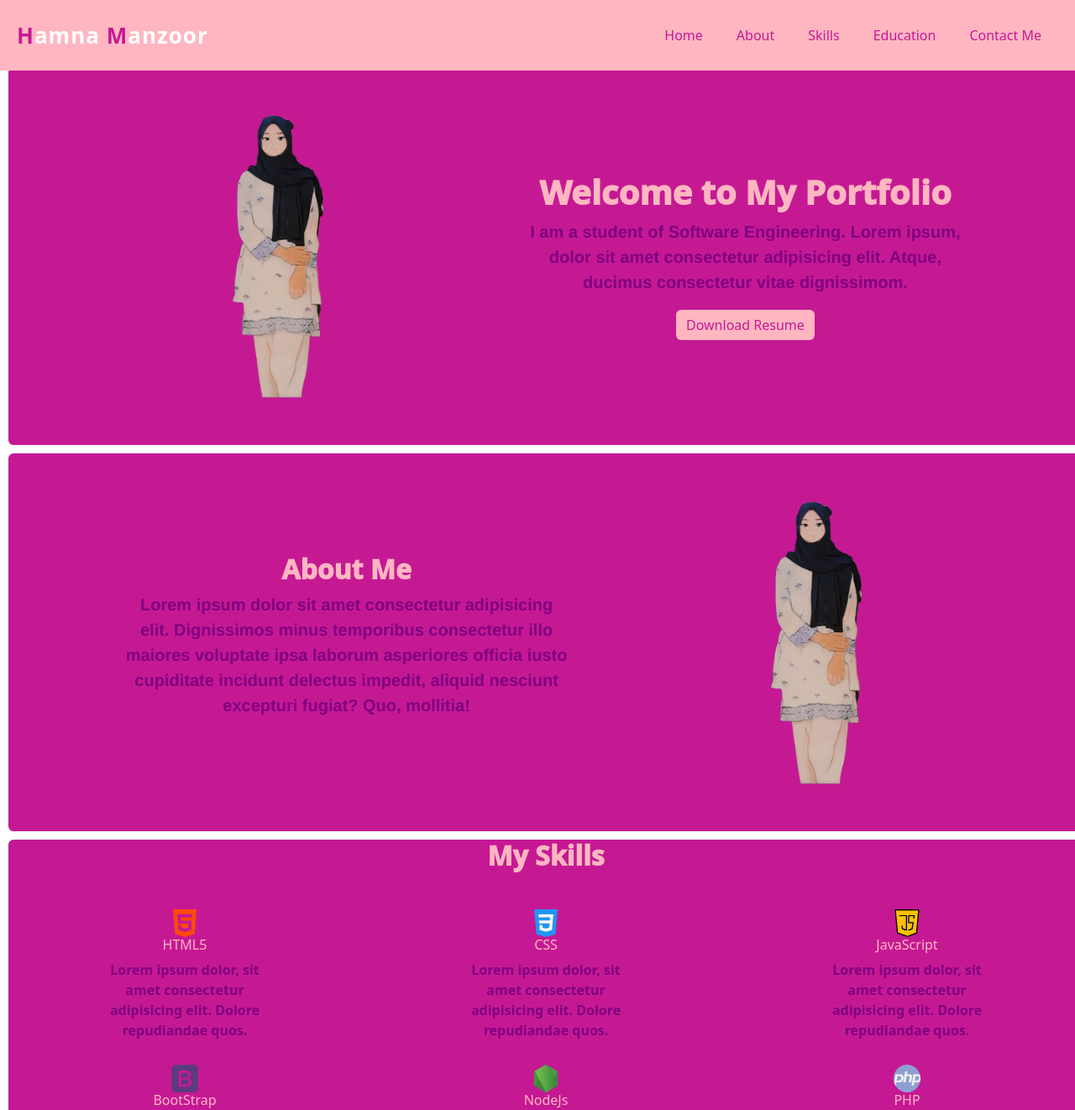
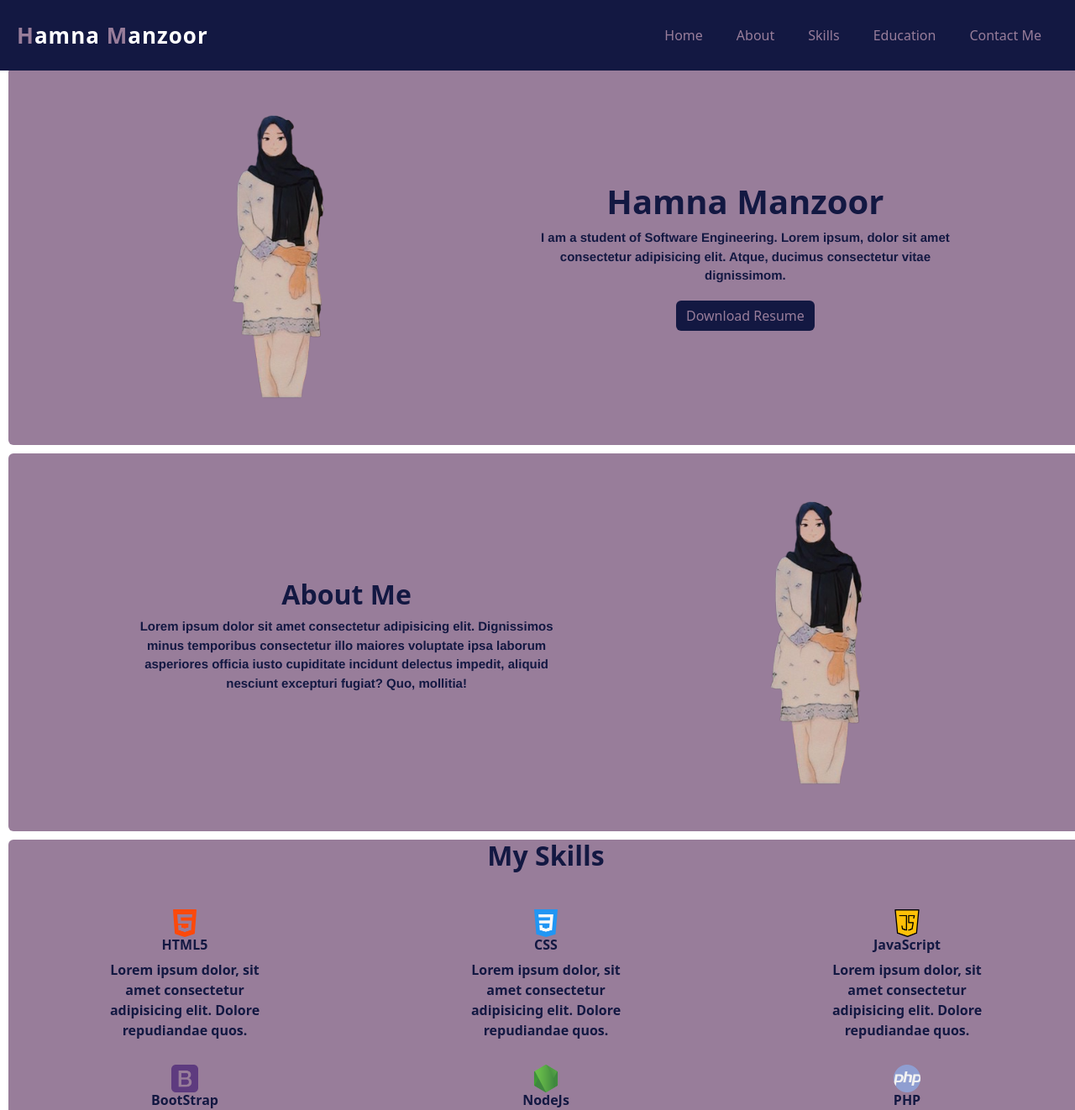
Before and after one commit to hamna-manzoor/ProgrammersTech, a plain HTML site: page PORTFOLIO/index.html in a window 1280 px wide. Shown: the top 1322 px of the page at 84% size. Drawn offline with nearby package versions, Linux system fonts and the light colour scheme.

Commit message:
Description of changes

```diff
--- a/PORTFOLIO/index.html
+++ b/PORTFOLIO/index.html
@@ -35,11 +35,11 @@
             <div class="container">
                 <img src="WhatsApp_Image_2024-07-02_at_11.24.08_PM-removebg-preview.png" alt="Your Photo">
                 <div class="intro">
-                    <h1>Welcome to My Portfolio</h1>
+                    <h1>Hamna Manzoor</h1>
                     <p>I am a student of Software Engineering. Lorem ipsum, dolor
                         sit amet consectetur adipisicing elit. Atque,
                         ducimus consectetur vitae dignissimom.</p>
-                    <a class="btn btn-primary btn-color:black" href="Hamna's Resume.pdf" target="Blank"
+                    <a class="btn btn-primary btn-color:black" href="My Resume.pdf" target="Blank"
                         role="button">Download Resume</a>
                 </div>
             </div>
--- a/PORTFOLIO/styles.css
+++ b/PORTFOLIO/styles.css
@@ -10,7 +10,7 @@ header {
     align-items: center;
     padding: 20px;
     width: 100%;
-    background-color: lightpink;
+    background-color: #131842;
     position: fixed;
     top: 0;
     z-index: 1000;
@@ -24,7 +24,7 @@ header {
 }
 
 span {
-    color: #c51994;
+    color: #987D9A;
 }
 
 .navlists {
@@ -36,7 +36,7 @@ span {
 }
 
 .navlists a {
-    color: #c51994;
+    color: #987D9A;
     font-weight: 500;
     padding: 10px 20px;
     text-decoration: none;
@@ -55,7 +55,7 @@ span {
 .hamburger div {
     width: 25px;
     height: 3px;
-    background-color: #c51994;
+    background-color: #987D9A;
     margin: 4px;
     transition: all 0.3s;
 }
@@ -93,43 +93,43 @@ span {
 
 #home {
     margin-top: 80px;
-    background-color: #c51994;
+    background-color: #987D9A;
 
     h1 {
-        color: lightpink;
-        font-weight: 1000;
+        color: #131842;
+        font-weight: 800;
     }
 
     p {
-        color: purple;
+        color: #131842;
         font-family: 'Franklin Gothic Medium', 'Arial Narrow', Arial, sans-serif;
-        font-size: 20px;
+        font-size: 15px;
     }
 
     a {
-        background-color: lightpink;
-        color: #c51994;
+        background-color: #131842;
+        color: #987D9A;
         border: white;
     }
 
     a:hover {
-        color: lightpink;
-        background-color: purple;
+        color: #131842;
+        background-color: #E2BBE9;
     }
 }
 
 #about {
-    background-color: #c51994;
+    background-color: #987D9A;
 
     h2 {
-        color: lightpink;
-        font-weight: 1000;
+        color: #131842;
+        font-weight: 800;
     }
 
     p {
-        color: purple;
+        color: #131842;
         font-family: 'Franklin Gothic Medium', 'Arial Narrow', Arial, sans-serif;
-        font-size: 20px;
+        font-size: 15px;
     }
 }
 
@@ -138,8 +138,8 @@ span {
 
     h2 {
         text-align: center;
-        color: lightpink;
-        font-weight: 1000;
+        color: #131842;
+        font-weight: 800;
     }
 }
 
@@ -152,7 +152,7 @@ span {
 }
 
 .box {
-    background-color: #c51994;
+    background-color: #987D9A;
     height: 150px;
     width: 200px;
     display: flex;
@@ -173,20 +173,21 @@ span {
 
 .box p {
     text-align: center;
-    color: purple;
-    font-weight: 800;
+    color: #131842;
+    font-weight: 700;
 }
 
 .box h6 {
-    color: lightpink;
+    color: #131842;
+    font-weight: 900;
 }
 
 #skills {
-    background-color: #c51994;
+    background-color: #987D9A;
 }
 
 #contact {
-    background-color: #c51994;
+    background-color: #987D9A;
 }
 
 #contact .container1 {
@@ -234,7 +235,7 @@ span {
     margin-top: 20px;
     text-align: center;
     font-size: 16px;
-    color: lightpink;
+    color: #131842;
     font-weight: bold;
 }
 
@@ -247,7 +248,7 @@ span {
 }
 
 #contact .social-links a {
-    color: lightpink;
+    color: #131842;
     text-decoration: none;
     font-size: 16px;
     display: flex;
@@ -261,15 +262,15 @@ span {
 }
 
 #contact h2 {
-    color: lightpink;
+    color: #131842;
     font-weight: 1000;
     text-align: center;
     margin-bottom: 20px;
 }
 
 #contact .btn-submit {
-    background-color: #c51994;
-    color: lightpink;
+    background-color: #987D9A;
+    color: #131842;
     padding: 10px 20px;
     border: none;
     border-radius: 4px;
@@ -281,11 +282,12 @@ span {
 }
 
 #contact .btn-submit:hover {
-    background-color: purple;
+    background-color: #131842;
+    color: #E2BBE9;
 }
 
 #education {
-    background-color: #c51994;
+    background-color:#987D9A ;
 }
 
 .container1 {
@@ -296,13 +298,13 @@ span {
     list-style-position: inside;
 
     h2 {
-        color: lightpink;
-        font-weight: 1000;
+        color: #131842;
+        font-weight: 800;
     }
 
     li {
-        color: purple;
-        font-weight: 800;
+        color: #131842;
+        font-weight: 700;
     }
 }
 
@@ -318,267 +320,6 @@ span {
     transform: rotate(45deg) translate(-5px, -6px);
 }
 
-
-
-/* body,
-html {
-    margin: 0;
-    padding: 0;
-    box-sizing: border-box;
-}
-
-header {
-    display: flex;
-    justify-content: space-between;
-    align-items: center;
-    padding: 20px;
-    width: 100%;
-    background-color: lightpink;
-    position: fixed;
-    top: 0;
-    z-index: 1000;
-}
-
-.name {
-    font-size: 26px;
-    font-weight: 700;
-    letter-spacing: 1px;
-    color: white;
-}
-
-span {
-    color: #c51994;
-}
-
-.navlists {
-    display: flex;
-    list-style: none;
-    padding: 0;
-    margin: 0;
-    align-items: center;
-}
-
-.navlists a {
-    color: #c51994;
-    font-weight: 500;
-    padding: 10px 20px;
-    text-decoration: none;
-}
-
-.navlists a:hover {
-    color: #f5f5f5;
-}
-
-
-.hamburger {
-    display: none;
-    flex-direction: column;
-    cursor: pointer;
-}
-
-.hamburger div {
-    width: 25px;
-    height: 3px;
-    background-color: #c51994;
-    margin: 4px;
-    transition: all 0.3s;
-}
-
-#home,
-#about,
-#skills,
-#contact,
-#education {
-    margin: 10px;
-    width: 100%;
-    border-radius: 6px;
-    padding: 50px 10%;
-    box-sizing: border-box;
-}
-
-#home {
-    margin-top: 80px;
-    background-color: #c51994;
-    color: lightpink;
-}
-
-#about,
-#skills,
-#contact,
-#education {
-    background-color: #c51994;
-    color: lightpink;
-}
-
-.container {
-    display: flex;
-    height: 450px;
-    text-align: center;
-    align-items: center;
-    justify-content: center;
-    flex-direction: column;
-}
-
-.intro,
-.us {
-    justify-content: space-around;
-    text-align: center;
-    font-size: 24px;
-    padding: 10% 5%;
-    font-weight: 700;
-}
-
-.skill {
-    display: flex;
-    justify-content: space-around;
-    margin-top: 35px;
-    flex-wrap: wrap;
-    gap: 10px;
-}
-
-.box {
-    background-color: #c51994;
-    height: 150px;
-    width: 200px;
-    display: flex;
-    flex-direction: column;
-    align-items: center;
-    text-align: center;
-    padding: 10px;
-    max-width: 200px;
-    flex: 1 1 calc(33.33% - 20px);
-}
-
-.box img {
-    max-width: 30%;
-    max-height: 25%;
-    height: auto;
-    width: auto;
-}
-
-.box p {
-    text-align: center;
-    color: purple;
-    font-weight: 800;
-}
-
-.box h6 {
-    color: lightpink;
-}
-
-#contact .container1 {
-    max-width: 800px;
-    margin: 0 auto;
-    padding: 40px;
-    border-radius: 6px;
-}
-
-#contact .rabta {
-    display: flex;
-    flex-direction: column;
-    gap: 20px;
-}
-
-#contact .rabta .tab {
-    display: flex;
-    flex-direction: column;
-    gap: 10px;
-}
-
-#contact input {
-    width: 100%;
-    padding: 10px;
-    border: 1px solid #ccc;
-    border-radius: 4px;
-    box-sizing: border-box;
-}
-
-#contact input::placeholder {
-    color: #999;
-}
-
-#contact .message input {
-    width: 100%;
-    height: 100px;
-    padding: 10px;
-    border: 1px solid #ccc;
-    border-radius: 4px;
-    box-sizing: border-box;
-}
-
-#contact .contact-info {
-    margin-top: 20px;
-    text-align: center;
-    font-size: 16px;
-    color: lightpink;
-    font-weight: bold;
-}
-
-#contact .social-links {
-    display: flex;
-    justify-content: center;
-    gap: 20px;
-    margin-top: 10px;
-}
-
-#contact .social-links a {
-    color: lightpink;
-    text-decoration: none;
-    font-size: 16px;
-    display: flex;
-    align-items: center;
-}
-
-#contact .social-links a i {
-    font-size: 24px;
-    margin-right: 8px;
-    font-weight: 500px;
-}
-
-#contact h2 {
-    color: lightpink;
-    font-weight: 1000;
-    text-align: center;
-    margin-bottom: 20px;
-}
-
-#contact .btn-submit {
-    background-color: #c51994;
-    color: lightpink;
-    padding: 10px 20px;
-    border: none;
-    border-radius: 4px;
-    cursor: pointer;
-    font-size: 16px;
-    font-weight: bold;
-    text-align: center;
-    transition: background-color 0.3s;
-}
-
-#contact .btn-submit:hover {
-    background-color: purple;
-}
-
-.container1 {
-    display: flex;
-    flex-direction: column;
-    text-align: center;
-    padding: 50px;
-    list-style-position: inside;
-}
-
-.hamburger.active div:nth-child(1) {
-    transform: rotate(-45deg) translate(-5px, 6px);
-}
-
-.hamburger.active div:nth-child(2) {
-    opacity: 0;
-}
-
-.hamburger.active div:nth-child(3) {
-    transform: rotate(45deg) translate(-5px, -6px);
-} */
-
 /* Responsive Styling */
 @media (max-width: 768px) {
     .navlists {
@@ -589,7 +330,7 @@ span {
         position: absolute;
         top: 60px;
         left: 0;
-        background-color: lightpink;
+        background-color: #131842;
         padding: 0;
     }
 
@@ -618,8 +359,7 @@ span {
 
     .skill {
         flex-direction: row;
-        gap: 20px;
-        margin-top: 20px;
+        margin-top: 10px;
     }
 
     .box {
```
Also changed, not shown: 2 other files.
